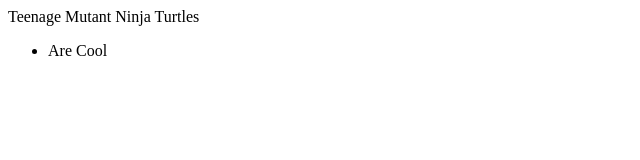
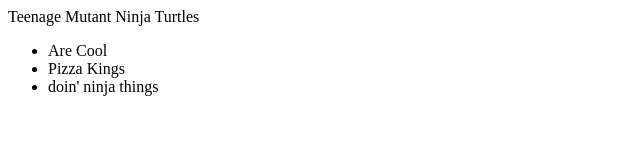
Before and after one commit to PasswordHelpMe/mywebsite, a plain HTML site: page public/index.html in a window 1280 px wide. Shown: the whole page, without its empty margins (0-640 px from the left). Drawn offline with Linux system fonts and the light colour scheme.

Commit message:
one more test

```diff
--- a/public/index.html
+++ b/public/index.html
@@ -6,6 +6,8 @@
 Teenage Mutant Ninja Turtles
 <ul>
 <li>Are Cool</li>
+<li>Pizza Kings</li>
+<li>doin' ninja things</li>
 </ul>
 </body>
 </html>
```
Also changed, not shown: 2 other files.
